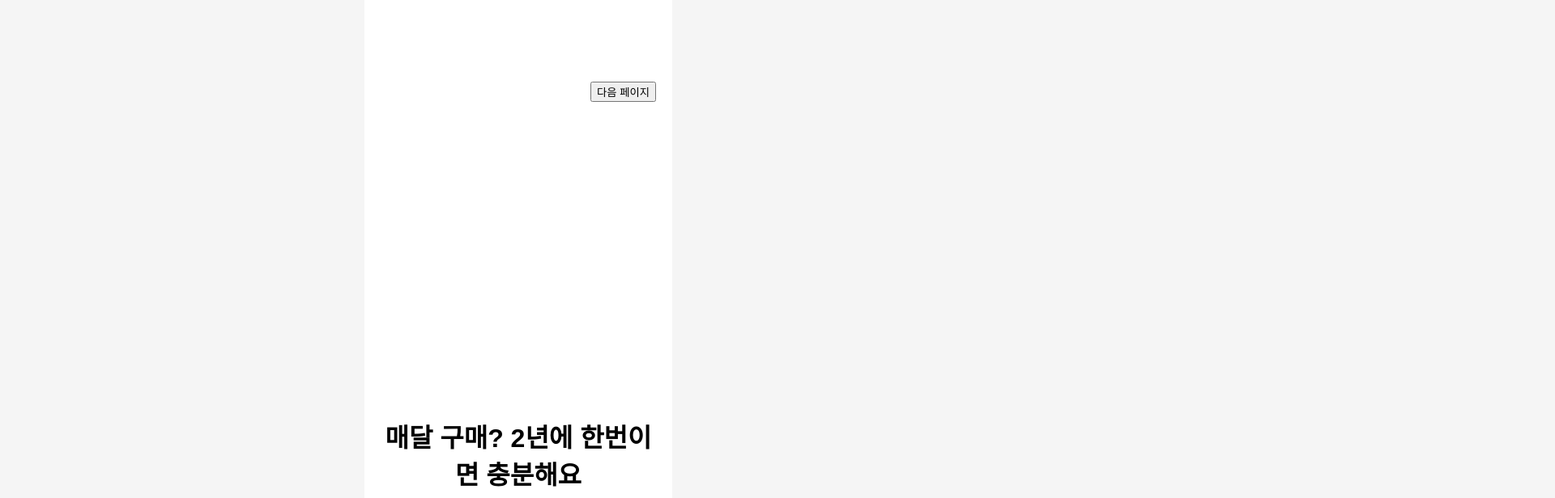
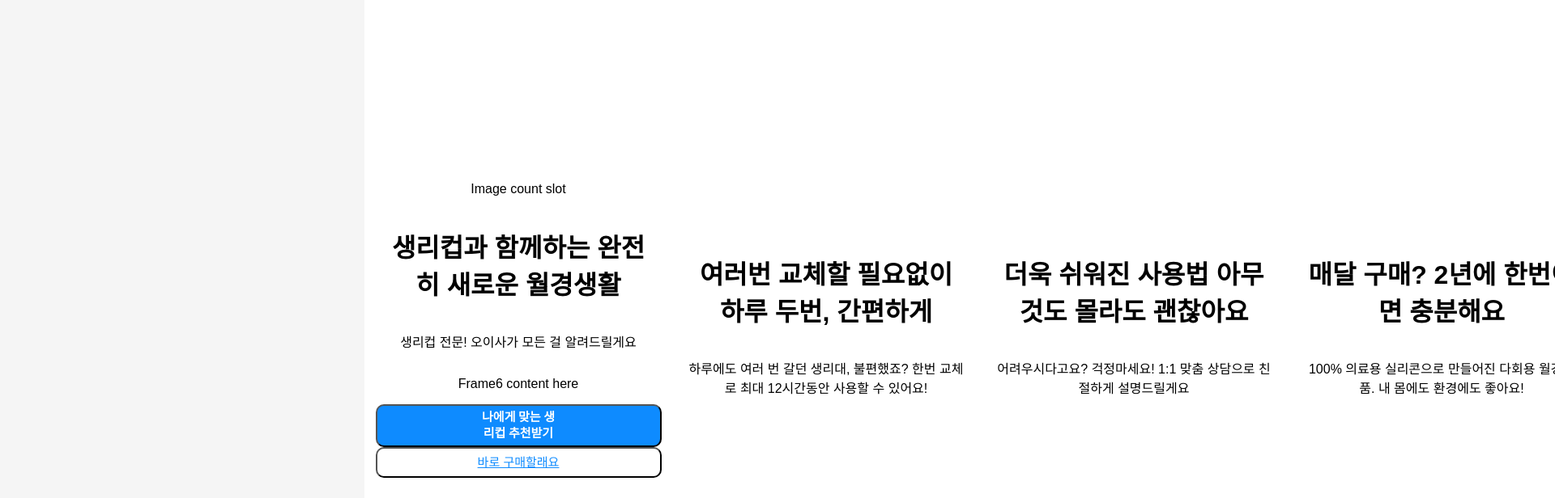
Before and after one commit to oiisadev/onbd-backend, a website: page index.html in a window 1280 px wide. Shown: the top 616 px of the page at 81% size, 1920 px wide, since content can reach past the window. Drawn offline with nearby package versions, Linux system fonts and the light colour scheme; no server answers.

Commit message:
Update index.html

```diff
--- a/index.html
+++ b/index.html
@@ -27,11 +27,6 @@
       margin: 0 auto; /* 중앙 정렬 */
       padding: 20px; /* 내부 여백 추가 */
       box-sizing: border-box; /* 패딩이 전체 너비에 포함되도록 설정 */
-    }
-    .swiper-wrapper {
-      display: flex;
-      flex-direction: column;  /* 세로 방향으로 슬라이드 배치 */
-      height: auto;
     }
 
     .swiper-slide {
```
